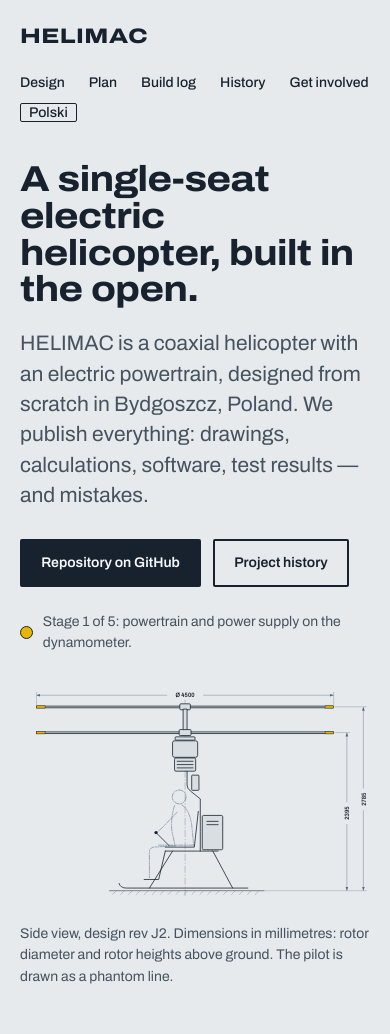
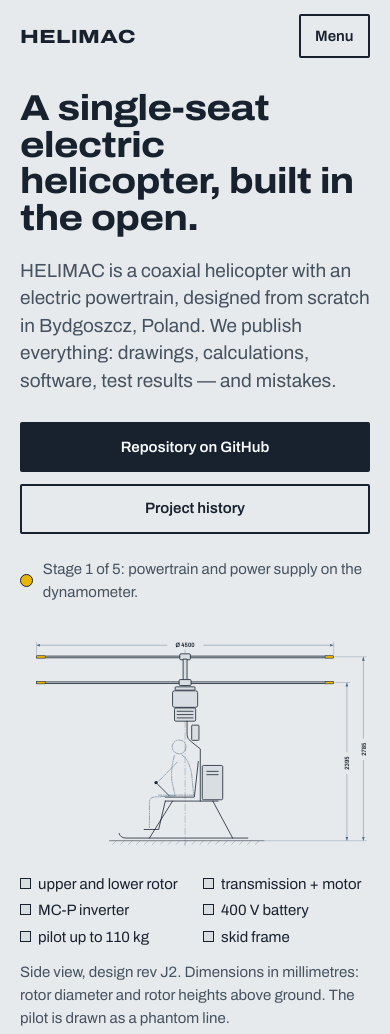
Before and after one commit to mactom75/helimac, a plain HTML site: page website/en/index.html in a window 390 px wide. Shown: the top 1034 px of the page. Drawn offline with Linux system fonts and the light colour scheme.

Commit message:
Website: mobile menu, sticky header, active section, dark mode, drawing legend
Co-Authored-By: Claude Opus 5.5 <noreply@anthropic.com>
Claude-Session: https://claude.ai/code/session_01PVnfAcKSYphJHaqqCgBjx3

```diff
--- /dev/null
+++ b/website/assets/site.js
@@ -0,0 +1,42 @@
+// Menu na telefonie i linia pod przyklejonym nagłówkiem.
+(function () {
+  var head = document.getElementById('site-head');
+  var btn = head && head.querySelector('.menu-btn');
+  if (btn) {
+    btn.addEventListener('click', function () {
+      var open = head.classList.toggle('open');
+      btn.setAttribute('aria-expanded', open ? 'true' : 'false');
+    });
+    head.querySelectorAll('nav a').forEach(function (a) {
+      a.addEventListener('click', function () {
+        head.classList.remove('open');
+        btn.setAttribute('aria-expanded', 'false');
+      });
+    });
+    document.addEventListener('keydown', function (e) {
+      if (e.key === 'Escape' && head.classList.contains('open')) {
+        head.classList.remove('open'); btn.setAttribute('aria-expanded', 'false'); btn.focus();
+      }
+    });
+  }
+  var bar = document.querySelector('.head-bar');
+  if (bar) {
+    var onScroll = function () { bar.classList.toggle('scrolled', window.scrollY > 8); };
+    window.addEventListener('scroll', onScroll, { passive: true }); onScroll();
+  }
+})();
+
+// Podświetlenie w menu sekcji, którą właśnie czytasz.
+(function () {
+  if (!('IntersectionObserver' in window)) return;
+  var links = {};
+  document.querySelectorAll('#menu a[href^="#"]').forEach(function (a) { links[a.getAttribute('href').slice(1)] = a; });
+  var io = new IntersectionObserver(function (entries) {
+    entries.forEach(function (e) {
+      if (!e.isIntersecting) return;
+      Object.keys(links).forEach(function (id) { links[id].removeAttribute('aria-current'); });
+      var a = links[e.target.id]; if (a) a.setAttribute('aria-current', 'location');
+    });
+  }, { rootMargin: '-30% 0px -60% 0px' });
+  Object.keys(links).forEach(function (id) { var el = document.getElementById(id); if (el) io.observe(el); });
+})();
--- a/website/assets/style.css
+++ b/website/assets/style.css
@@ -28,6 +28,10 @@
   --line: #4f6a84;
   --tip: #e8b500;
   --white: #f7f9fa;
+  --panel: #18222e;
+  --panel-fg: #f7f9fa;
+  --panel-soft: #cfd7de;
+  color-scheme: light dark;
 
   --step--1: 0.875rem;
   --step-0: 1.0625rem;
@@ -74,16 +78,36 @@ a:hover { text-decoration-color: var(--ink); text-decoration-thickness: 2px; }
 .wrap { max-width: 72rem; margin: 0 auto; padding: 0 var(--gutter); }
 
 /* ---------- nagłówek ---------- */
+.head-bar {
+  position: sticky; top: 0; z-index: 20;
+  background: color-mix(in srgb, var(--paper) 88%, transparent);
+  -webkit-backdrop-filter: blur(10px); backdrop-filter: blur(10px);
+  border-bottom: 1px solid transparent; transition: border-color .2s;
+}
+.head-bar.scrolled { border-bottom-color: var(--paper-deep); }
 .site-head {
-  display: flex; align-items: baseline; justify-content: space-between; gap: 1rem 2rem;
-  flex-wrap: wrap; padding-top: 1.25rem; padding-bottom: 1.25rem;
+  display: flex; align-items: center; justify-content: space-between; gap: 0.5rem 2rem;
+  flex-wrap: wrap; padding-top: 0.9rem; padding-bottom: 0.9rem;
+}
+.menu-btn {
+  display: none; font: inherit; font-weight: 600; font-size: var(--step--1); color: var(--ink);
+  background: transparent; border: 2px solid var(--ink); border-radius: 2px; padding: 0.45rem 0.9rem; min-height: 44px; cursor: pointer;
+}
+@media (max-width: 46rem) {
+  .js .menu-btn { display: inline-flex; align-items: center; gap: 0.5rem; }
+  .js .site-head nav { display: none; width: 100%; }
+  .js .site-head.open nav { display: block; }
+  .site-head nav ul { flex-direction: column; gap: 0; padding: 0.5rem 0 0.25rem; }
+  .site-head nav li { border-top: 1px solid var(--paper-deep); }
+  .site-head nav a { display: block; padding: 0.8rem 0; font-size: var(--step-0); }
+  .lang { display: inline-block !important; margin: 0.6rem 0; padding: 0.4rem 0.8rem !important; }
 }
 .wordmark {
   font-weight: 800; font-stretch: 125%; font-size: var(--step-1);
   letter-spacing: 0.02em; text-decoration: none;
 }
 .site-head nav ul { list-style: none; display: flex; flex-wrap: wrap; gap: 0.25rem 1.5rem; margin: 0; padding: 0; }
-.site-head nav a { text-decoration: none; font-size: var(--step--1); font-weight: 500; }
+.site-head nav a { text-decoration: none; font-size: var(--step--1); font-weight: 500; display: inline-block; padding: 0.4rem 0; }
 .site-head nav a:hover { text-decoration: underline; }
 .lang { border: 1px solid var(--ink); padding: 0.05rem 0.5rem; border-radius: 2px; }
 
@@ -96,7 +120,7 @@ a:hover { text-decoration-color: var(--ink); text-decoration-thickness: 2px; }
 .hero .lede { font-size: var(--step-1); line-height: 1.45; max-width: var(--measure); margin: 1.25rem 0 0; color: var(--ink-soft); }
 .actions { display: flex; flex-wrap: wrap; gap: 0.75rem; margin-top: 1.75rem; }
 .btn {
-  display: inline-block; padding: 0.7rem 1.2rem; font-weight: 600; text-decoration: none;
+  display: inline-flex; align-items: center; min-height: 48px; padding: 0.7rem 1.2rem; font-weight: 600; text-decoration: none;
   border: 2px solid var(--ink); border-radius: 2px; font-size: var(--step--1);
 }
 .btn-primary { background: var(--ink); color: var(--white); }
@@ -145,7 +169,7 @@ a:hover { text-decoration-color: var(--ink); text-decoration-thickness: 2px; }
 }
 
 /* ---------- sekcje ---------- */
-main section.wrap { padding-top: clamp(3.5rem, 8vw, 6rem); scroll-margin-top: 1rem; }
+main section.wrap { padding-top: clamp(3.5rem, 8vw, 6rem); scroll-margin-top: 4.5rem; }
 h2 {
   font-size: var(--step-3); line-height: 1.1; font-weight: 750; font-stretch: 112%;
   letter-spacing: -0.01em; margin: 0 0 1rem; max-width: 20ch;
@@ -209,12 +233,12 @@ p { max-width: var(--measure); margin: 0 0 1rem; }
 
 /* bezpieczeństwo */
 .safety {
-  margin-top: clamp(3.5rem, 8vw, 6rem); background: var(--ink); color: var(--white);
+  margin-top: clamp(3.5rem, 8vw, 6rem); background: var(--panel); color: var(--panel-fg);
   padding: clamp(1.5rem, 4vw, 2.5rem); border-left: 10px solid var(--tip);
 }
-.safety h2 { color: var(--white); font-size: var(--step-2); }
-.safety p { color: #cfd7de; }
-.safety a { color: var(--white); text-decoration-color: var(--tip); }
+.safety h2 { color: var(--panel-fg); font-size: var(--step-2); }
+.safety p { color: var(--panel-soft); }
+.safety a { color: var(--panel-fg); text-decoration-color: var(--tip); }
 
 /* dołącz */
 .join-steps { counter-reset: j; list-style: none; padding: 0; margin: 1.5rem 0; display: grid; gap: 1rem; }
@@ -240,3 +264,33 @@ p { max-width: var(--measure); margin: 0 0 1rem; }
 .site-foot p { margin: 0; }
 .press li { display: grid; grid-template-columns: 5.5rem 1fr; gap: 1rem; }
 @media (max-width: 40rem) { .drawing .callouts { display: none; } }
+
+/* legenda rysunku — tylko na wąskich ekranach, gdzie odnośniki są ukryte */
+.legend { display: none; }
+@media (max-width: 40rem) {
+  .legend { display: grid; grid-template-columns: 1fr 1fr; gap: 0.2rem 1rem; list-style: none; padding: 0; margin: 0.75rem 0 0; font-size: var(--step--1); }
+  .legend li::before { content: ""; display: inline-block; width: 0.55rem; height: 0.55rem; border: 1.5px solid var(--ink); background: var(--paper-deep); margin-right: 0.45rem; }
+}
+
+/* telefony: czytelny tekst, bez ściśniętych kolumn */
+@media (max-width: 30rem) {
+  :root { --step-0: 1.0625rem; --step--1: 0.9375rem; --step-1: 1.1875rem; }
+  .actions .btn { flex: 1 1 100%; justify-content: center; }
+  .title-block th { width: 40%; }
+  .press li { grid-template-columns: 1fr; gap: 0.1rem; }
+  .then-now { font-size: var(--step--1); }
+}
+
+/* tryb ciemny wg ustawień systemu */
+@media (prefers-color-scheme: dark) {
+  :root {
+    --paper: #121a23; --paper-deep: #263240; --ink: #e8edf0; --ink-soft: #a9b6c2;
+    --line: #8fa9c2; --tip: #f2c200; --white: #19232e;
+    --panel: #0b1118; --panel-fg: #e8edf0; --panel-soft: #b4c0cb;
+  }
+  .btn-primary { color: #121a23; }
+  .btn-primary:hover { color: #121a23; }
+  .d-tip { stroke: #121a23; }
+}
+.site-head nav a[aria-current] { text-decoration: underline; text-decoration-color: var(--tip); text-decoration-thickness: 3px; text-underline-offset: 0.35em; }
+.site-head nav a.lang { padding: 0.3rem 0.75rem; }
--- a/website/en/index.html
+++ b/website/en/index.html
@@ -1,5 +1,5 @@
 <!doctype html>
-<html lang="en">
+<html lang="en" class="no-js">
 <head>
 <meta charset="utf-8">
 <meta name="viewport" content="width=device-width, initial-scale=1">
@@ -16,13 +16,17 @@
 <link rel="icon" href="/assets/favicon.svg" type="image/svg+xml">
 <link rel="preload" href="/assets/fonts/archivo-latin-standard-normal.woff2" as="font" type="font/woff2" crossorigin>
 <link rel="stylesheet" href="/assets/style.css">
+<script>document.documentElement.classList.replace("no-js","js")</script>
+<script src="/assets/site.js" defer></script>
 </head>
 <body>
 <a class="skip" href="#content">Skip to content</a>
 
-<header class="wrap site-head">
+<div class="head-bar">
+<header class="wrap site-head" id="site-head">
   <a class="wordmark" href="/en/">HELIMAC</a>
-  <nav aria-label="Main">
+  <button class="menu-btn" type="button" aria-expanded="false" aria-controls="menu">Menu</button>
+  <nav id="menu" aria-label="Main">
     <ul>
       <li><a href="#design">Design</a></li>
       <li><a href="#plan">Plan</a></li>
@@ -33,6 +37,7 @@
     </ul>
   </nav>
 </header>
+</div>
 
 <main id="content">
   <div class="wrap hero">
@@ -160,6 +165,7 @@
     <text x="374" y="300" text-anchor="end" class="d-note">pilot up to 110&nbsp;kg</text>
   </g>
 </svg>
+      <ul class="legend" aria-hidden="true"><li>upper and lower rotor</li><li>transmission + motor</li><li>MC-P inverter</li><li>400 V battery</li><li>pilot up to 110 kg</li><li>skid frame</li></ul>
       <figcaption>Side view, design rev J2. Dimensions in millimetres: rotor diameter and rotor heights above ground. The pilot is drawn as a phantom line.</figcaption>
     </figure>
   </div>
```
Also changed, not shown: website/404.html (+1 -1 lines), website/index.html (+9 -3 lines).
